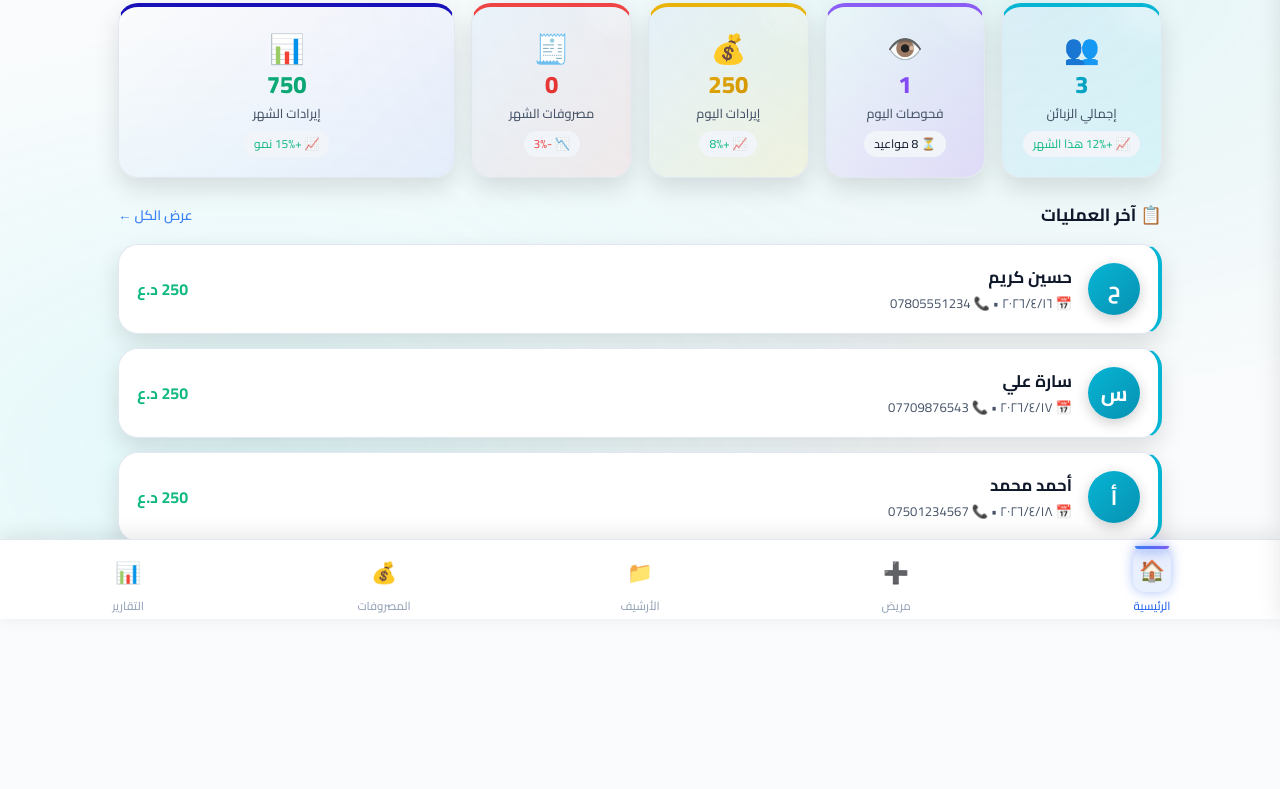
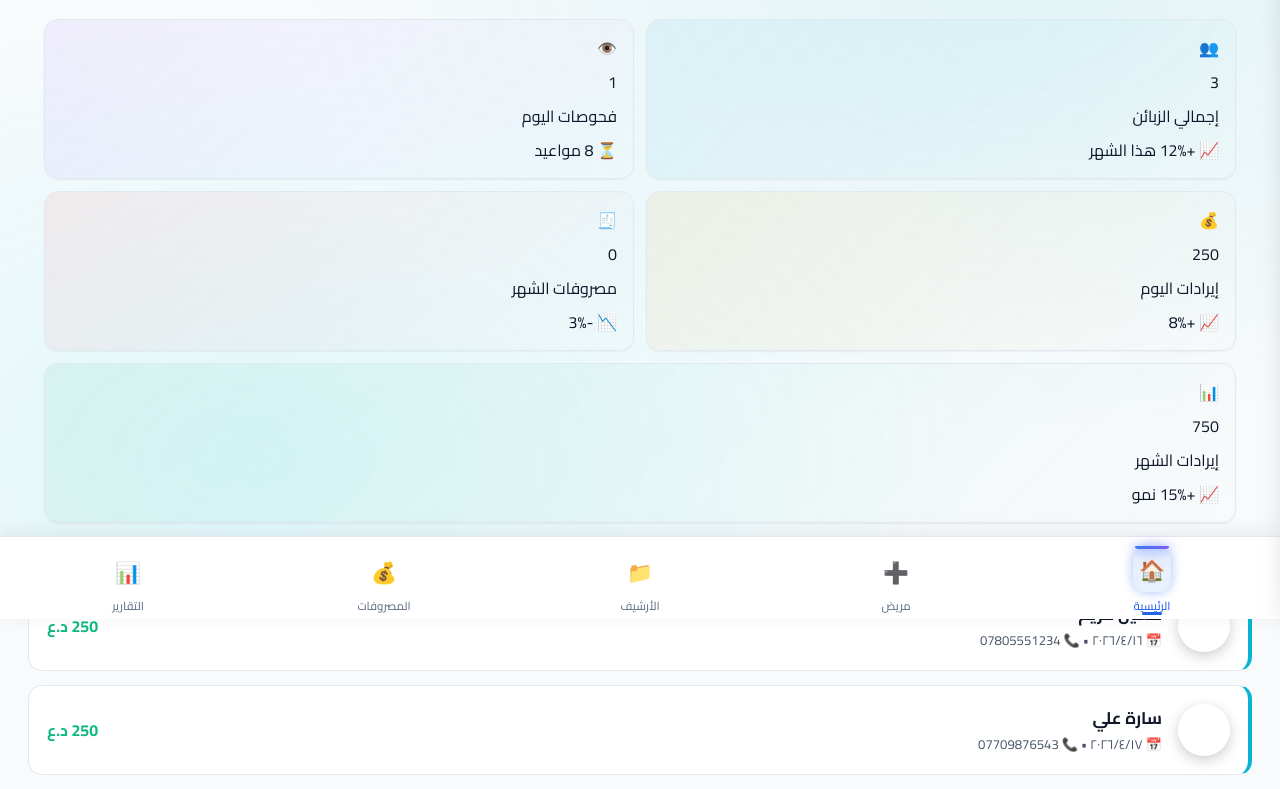
Before and after one commit to hsonjecko-web/optc, a plain HTML site: page home.html in a window 1280 px wide. Shown: the part 181-970 px from the top of the page. Before the commit the page ends 849 px from the top, so only its background shows below. Drawn offline with Linux system fonts and the light colour scheme.

Commit message:
Add files via upload

```diff
--- a/home.html
+++ b/home.html
@@ -5,48 +5,59 @@
 <meta name="viewport" content="width=device-width, initial-scale=1.0, maximum-scale=1.0, user-scalable=no">
 <title>عيادة الأثير للبصريات - لوحة التحكم</title>
 <link href="https://fonts.googleapis.com/css2?family=Cairo:wght@300;400;500;600;700;800&display=swap" rel="stylesheet">
+
 <style>
 /* ========== The Sovereign Ledger - Premium Design System ========== */
 :root {
-  --bg-page: #e6ecf132;
+  /* Dark Mode */
+  --bg-page: #0f172a;
+  --bg-surface: #1e293b;
+  --bg-card: #1e293b;
+  --bg-input: #334155;
+
+  --text-primary: #f1f5f9;
+  --text-secondary: #94a3b8;
+  --text-muted: #64748b;
+
+  --border-light: #334155;
+  --border-normal: #475569;
+
+  --accent-primary: #3b82f6;
+  --accent-hover: #2563eb;
+  --accent-light: rgba(59,130,246,0.1);
+
+  --success: #10b981;
+  --danger: #ef4444;
+  --warning: #f59e0b;
+
+  --shadow-sm: 0 1px 2px rgba(0,0,0,0.05);
+  --shadow-md: 0 4px 6px rgba(0,0,0,0.1);
+  --shadow-lg: 0 10px 15px rgba(0,0,0,0.15);
+
+  --radius-sm: 6px;
+  --radius-md: 10px;
+  --radius-lg: 14px;
+
+  --transition: all 0.15s ease-in-out;
+}
+
+/* Light Mode */
+[data-theme="light"] {
+  --bg-page: #f8fafc;
   --bg-surface: #ffffff;
-  --bg-surface-hover: #f1f5f9;
+  --bg-card: #ffffff;
+  --bg-input: #f1f5f9;
+
   --text-primary: #0f172a;
   --text-secondary: #475569;
-  --text-muted: #94a3b8;
+  --text-muted: #64748b;
+
   --border-light: #e2e8f0;
   --border-normal: #cbd5e1;
 
-  /* ألوان البطاقات المميزة - نفس النمط الأصلي */
-  --grad-cyan: linear-gradient(135deg, #06b5d4, #0891b2);
-  --grad-purple: linear-gradient(135deg, #8b5cf6, #7c3aed);
-  --grad-gold: linear-gradient(135deg, #eab308, #ca8a04);
-  --grad-red: linear-gradient(135deg, #ef4444, #dc2626);
-  --grad-green: linear-gradient(135deg, #10b981, #059669);
-  --grad-brand: linear-gradient(135deg, #6366f1, #8b5cf6, #3b82f6);
-
-  --shadow-card: 0 10px 25px rgba(0,0,0,0.12);
-  --shadow-hover: 0 18px 40px rgba(0,0,0,0.18);
-  --shadow-sm: 0 4px 12px rgba(0,0,0,0.06);
-  --radius-sm: 10px;
-  --radius-md: 16px;
-  --radius-lg: 20px;
-  --radius-xl: 24px;
-  --transition: all 0.3s cubic-bezier(0.4, 0, 0.2, 1);
-}
-
-[data-theme="dark"] {
-  --bg-page: #0b1120;
-  --bg-surface: #111827;
-  --bg-surface-hover: #1f2937;
-  --text-primary: #f8fafc;
-  --text-secondary: #94a3b8;
-  --text-muted: #64748b;
-  --border-light: #1e293b;
-  --border-normal: #334155;
-  --shadow-card: 0 10px 25px rgba(0,0,0,0.4);
-  --shadow-hover: 0 18px 40px rgba(0,0,0,0.55);
-  --shadow-sm: 0 4px 12px rgba(0,0,0,0.3);
+  --accent-primary: #2563eb;
+  --accent-hover: #1d4ed8;
+  --accent-light: rgba(37,99,235,0.08);
 }
 
 /* ========== Base ========== */
@@ -219,16 +230,13 @@ body::before {
   border:1px solid transparent;
 }
 .sidebar-item:hover {
-  background:#eff6ff;
-  color:#2563eb;
-}
-[data-theme="dark"] .sidebar-item:hover {
-  background:rgba(59,130,246,0.15);
+  background: var(--accent-light);
+  color: var(--accent-primary);
 }
 .sidebar-item.active {
-  background:#2563eb;
-  color:#fff;
-  border-color:#2563eb;
+  background: var(--accent-light);
+  color: var(--accent-primary);
+  border: 1px solid var(--accent-primary);
 }
 .sidebar-item .icon {
   font-size:1.1rem;
@@ -265,143 +273,40 @@ body::before {
 }
 
 /* ========== Content ========== */
-.content {
-  padding:18px;
-  max-width:1100px;
-  margin:0 auto;
+.stats-grid {
+      display: grid; grid-template-columns: repeat(2, 1fr);
+      gap: 12px; padding: 16px;
+    }
+
+.stat-card {
+  background: var(--bg-card);
+  border: 1px solid var(--border-light);
+  border-radius: var(--radius-lg);
+  padding: 16px;
+        display: flex; flex-direction: column; gap: 10px;
+
+  box-shadow: var(--shadow-sm);
+  transition: var(--transition);
+  position: relative;
+      overflow: hidden;
 }
 
-/* ========== بطاقات الإحصائيات - نفس ألوان The Sovereign Ledger ========== */
-.stats-grid {
-  display:grid;
-  grid-template-columns:repeat(auto-fit, minmax(150px, 1fr));
-  gap:16px;
-  margin-bottom:24px;
-
+/* Gradient خفيف */
+.stat-card.cyan {
+  background: linear-gradient(135deg, rgba(6,182,212,0.08), transparent);
 }
-.stat-card {
-  position:relative;
-  overflow:hidden;
-  background:var(--bg-surface);
-  border:1px solid var(--border-light);
-  border-radius:var(--radius-lg);
-  padding:20px 18px;
-  text-align:center;
-  box-shadow:var(--shadow-card);
-  transition:var(--transition);
-  cursor:pointer;
+.stat-card.purple {
+  background: linear-gradient(135deg, rgba(139,92,246,0.08), transparent);
 }
-.stat-card:hover {
-  transform:translateY(-4px);
-  box-shadow:var(--shadow-hover);
+.stat-card.gold {
+  background: linear-gradient(135deg, rgba(245,158,11,0.08), transparent);
 }
-.stat-card::before {
-  content:'';
-  position:absolute;
-  top:-30%;
-  right:-20%;
-  width:80px;
-  height:80px;
-  border-radius:50%;
-  background:rgba(255,255,255,0.2);
-  filter:blur(10px);
-  transition:var(--transition);
+.stat-card.red {
+  background: linear-gradient(135deg, rgba(239,68,68,0.08), transparent);
 }
-.stat-card:hover::before { transform:scale(1.3); }
-
-/* حدود علوية ملونة لكل بطاقة - نفس النمط الأصلي */
-.stat-card.cyan {
-  border-top:4px solid #06b5d4;
-  background: linear-gradient(135deg, rgba(59,130,246,0.06) 0%, rgba(2, 208, 240, 0.099) 100%);
+.stat-card.green {
+  background: linear-gradient(135deg, rgba(16,185,129,0.08), transparent);
 }
-.stat-card.cyan .icon { color:#06b5d4; }
-.stat-card.cyan .value {
-  background:var(--grad-cyan);
-  -webkit-background-clip:text;
-  -webkit-text-fill-color:transparent;
-  background-clip:text;
-
-}
-
-.stat-card.purple {
-  border-top:4px solid #8b5cf6;
-  background: linear-gradient(135deg, rgba(146, 2, 249, 0) 0%, rgba(116, 2, 246, 0.112) 100%);
-}
-.stat-card.purple .icon { color:#8b5cf6; }
-.stat-card.purple .value {
-  background:var(--grad-purple);
-  -webkit-background-clip:text;
-  -webkit-text-fill-color:transparent;
-  background-clip:text;
-}
-
-.stat-card.gold {
-  border-top:4px solid #eab308;
-  background: linear-gradient(135deg, rgba(59,130,246,0.06) 0%, rgba(244, 200, 2, 0.1) 100%);
-}
-.stat-card.gold .icon { color:#eab308; }
-.stat-card.gold .value {
-  background:var(--grad-gold);
-  -webkit-background-clip:text;
-  -webkit-text-fill-color:transparent;
-  background-clip:text;
-}
-
-.stat-card.red {
-  border-top:4px solid #ef4444;
-  background: linear-gradient(135deg, rgba(59,130,246,0.06) 0%, rgba(252, 3, 3, 0.064) 100%);
-}
-.stat-card.red .icon { color:#ef4444; }
-.stat-card.red .value {
-  background:var(--grad-red);
-  -webkit-background-clip:text;
-  -webkit-text-fill-color:transparent;
-  background-clip:text;
-}
-
-.stat-card.green {
-  border-top:4px solid #1810b9;
-  background: linear-gradient(135deg, rgba(3, 254, 32, 0) 0%, rgba(16, 4, 252, 0.05) 100%);
-}
-.stat-card.green .icon { color:#1610b9; }
-.stat-card.green .value {
-  background:var(--grad-green);
-  -webkit-background-clip:text;
-  -webkit-text-fill-color:transparent;
-  background-clip:text;
-}
-
-.stat-card .icon {
-  font-size:1.8rem;
-  margin-bottom:1px;
-  display:flex;
-  align-items:center;
-  justify-content:center;
-}
-.stat-card .value {
-  font-size:1.5rem;
-  font-weight:800;
-  margin-bottom:4px;
-  line-height:1.2;
-}
-.stat-card .label {
-  font-size:0.8rem;
-  color:var(--text-secondary);
-  font-weight:500;
-}
-.stat-card .trend {
-  display:inline-flex;
-  align-items:center;
-  gap:4px;
-  font-size:0.75rem;
-  margin-top:8px;
-  padding:4px 10px;
-  border-radius:20px;
-  background:var(--bg-surface-hover);
-}
-.stat-card .trend.up { color:#10b981; }
-.stat-card .trend.down { color:#ef4444; }
-
 /* ========== العمليات الأخيرة ========== */
 .transaction-list {
   display:flex;
@@ -481,7 +386,7 @@ body::before {
 }
 .fab:hover {
   transform:translateY(-3px) scale(1.05);
-  box-shadow:0 12px 35px rgba(99,102,241,0.55);
+  box-shadow:0 12px 35px rgba(99, 101, 241, 0.399);
 }
 .fab:active { transform:scale(0.95); }
 
@@ -495,9 +400,23 @@ body::before {
   border-top:1px solid var(--border-light);
   display:flex;
   z-index:100;
-  padding:7px 0 env(safe-area-inset-bottom, 10px);
-  box-shadow:0 -4px 20px rgba(0,0,0,0.098);
+  padding:10px 0 env(safe-area-inset-bottom, 10px);
+  box-shadow:0 -4px 20px rgba(0, 0, 0, 0.068);
 }
+.nav-item.active {
+  color: var(--accent-primary);
+}
+
+.nav-item.active::after {
+  content: "";
+  width: 20px;
+  height: 3px;
+  background: var(--accent-primary);
+  position: absolute;
+  bottom: 4px;
+  border-radius: 2px;
+}
+
 .nav-item {
   flex:1;
   display:flex;
```
